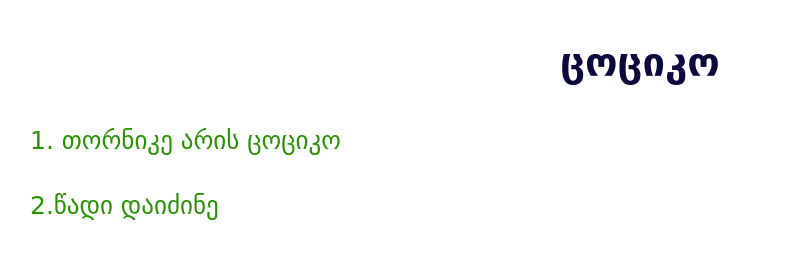
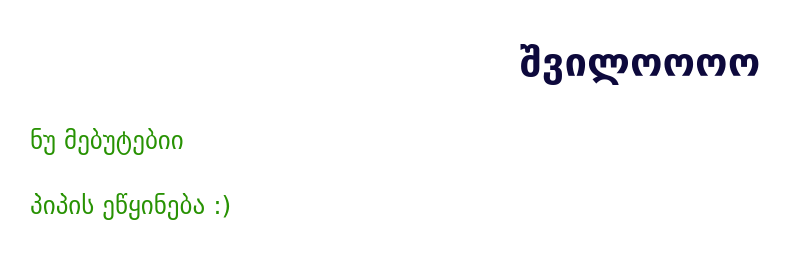
Before and after one commit to gvantsa1612/-3, a plain HTML site: page index.html in a window 1280 px wide. Shown: the whole page, without its empty margins (0-791 px from the left). Drawn offline with Linux system fonts and the light colour scheme.

Commit message:
Update index.html

```diff
--- a/index.html
+++ b/index.html
@@ -3,7 +3,7 @@
 <head>
     <meta charset="UTF-8">
     <meta name="viewport" content="width=device-width, initial-scale=1.0">
-    <title>cocooo</title>
+    <title>ლავ იუ</title>
     <style>
         body {
             color: #289203; /* Set the main text color */
@@ -23,11 +23,11 @@
 </head>
 <body>
 
-<h1>ცოციკო</h1>
+<h1>შვილოოოო</h1>
 
-    <p>1. თორნიკე არის ცოციკო</p>
+    <p>ნუ მებუტებიი</p>
 
-    <p>2.წადი დაიძინე</p>
+    <p>პიპის ეწყინება :) </p>
 
 </body>
 </html>
```
